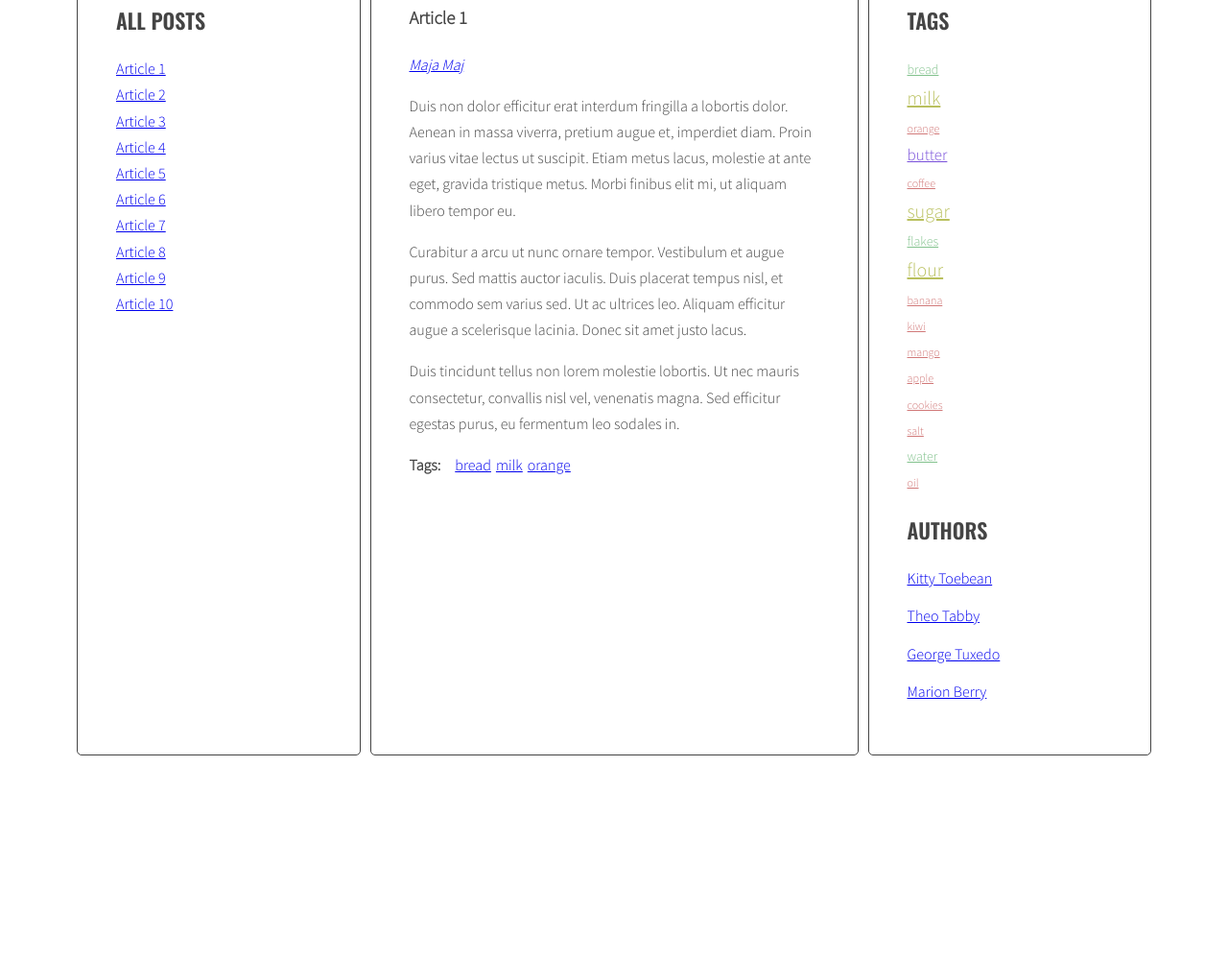
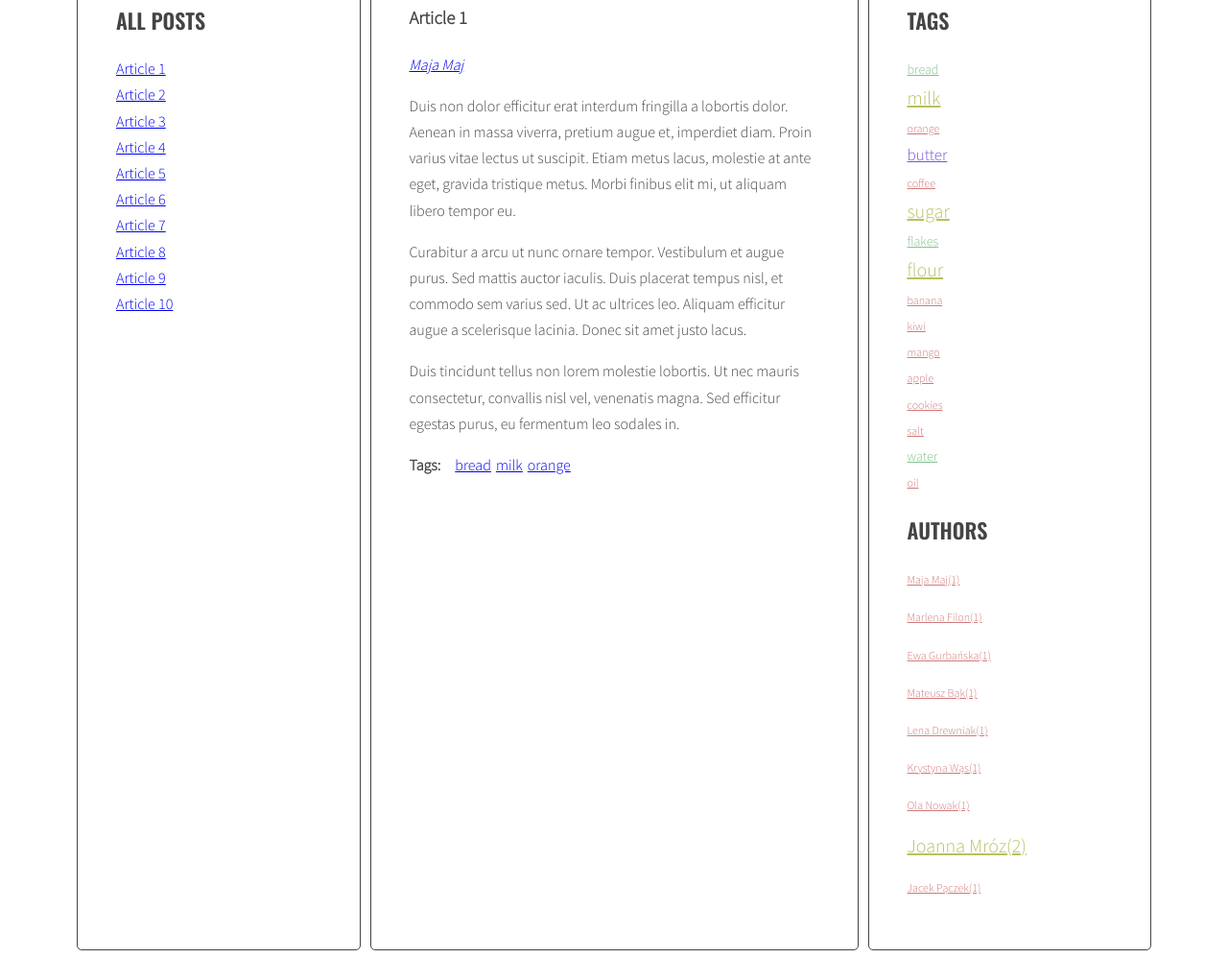
Before and after one commit to MarcinSkowronek27/javascript-blog, a plain HTML site: page index.html in a window 1280 px wide. Shown: the part 300-1298 px from the top of the page at 96% size. Before the commit the page ends 1095 px from the top, so only its background shows below. Drawn offline with nearby package versions, Linux system fonts and the light colour scheme.

Commit message:
check correct

```diff
--- a/index.html
+++ b/index.html
@@ -243,26 +243,6 @@
           </ul>
           <h2 class="section-title">Authors</h2>
           <ul class="list authors">
-            <li>
-              <a href="#">
-                <span class="author-name">Kitty Toebean</span>
-              </a>
-            </li>
-            <li>
-              <a href="#">
-                <span class="author-name">Theo Tabby</span>
-              </a>
-            </li>
-            <li>
-              <a href="#">
-                <span class="author-name">George Tuxedo</span>
-              </a>
-            </li>
-            <li>
-              <a href="#">
-                <span class="author-name">Marion Berry</span>
-              </a>
-            </li>
           </ul>
         </aside>
       </main>
--- a/js/script.js
+++ b/js/script.js
@@ -43,7 +43,8 @@
     optArticleAuthorsSelector = '.post .post-author',
     optTagsListSelector = '.tags .list',
     optCloudClassCount = 5,
-    optCloudClassPrefix = 'tag-size-';
+    optCloudClassPrefix = 'tag-size-',
+    optAuthorsListSelector = '.list .authors';
 
   function generateTitleLinks(customSelector = '') {
     /* remove contents of titleList */
@@ -213,6 +214,8 @@
   addClickListenersToTags();
 
   function generateAuthors() {
+    /* [NEW] create a new variable allAuthors with an empty object */
+    let allAuthors = {};
     /* find all articles */
     const articles = document.querySelectorAll(optArticleSelector);
     /* START LOOP: for every author: */
@@ -231,10 +234,35 @@
       /* add generated code to html variable */
       html = html + linkHTML;
       console.log(html);
+      /* [NEW] check if this link is NOT already in allAuthors */
+      if (!allAuthors[authorsName]) {
+        /* [NEW] add tag to allAuthors object */
+        allAuthors[authorsName] = 1;
+      } else {
+        allAuthors[authorsName]++;
+      }
       /* insert HTML of all the links into the tags wrapper */
       wrapperAuthors.insertAdjacentHTML('beforeend', html);
       /* END LOOP: for every article: */
     }
+       /* [NEW] find list of authors in right column */
+       const authorList = document.querySelector('.authors');
+
+       const authorsParams = calculateTagsParams(allAuthors);
+       console.log('authorsParams:', authorsParams)
+       /* [NEW] create variable for all links HTML code */
+       let allAuthorsHTML = '';
+
+       /* [NEW] START LOOP: for each author in allAuthors: */
+       for (let author in allAuthors) {
+         /* [NEW] generate code of a link and add it to allAuthorsHTML */
+         allAuthorsHTML += '<li><a href="#tag-' + author + '" class="' + calculateTagClass(allAuthors[author], authorsParams) + '">' + author + '(' + allAuthors[author] + ') </a></li>';
+           console.log(allAuthorsHTML);
+       }
+       /* [NEW] END LOOP: for each tag in allTags: */
+
+       /*[NEW] add HTML from allTagsHTML to tagList */
+       authorList.innerHTML = allAuthorsHTML;
   }
   generateAuthors();
 
```
